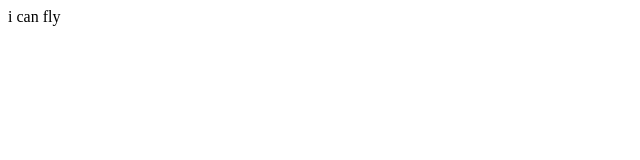
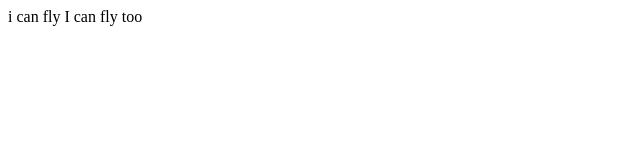
Before and after one commit to lianzhuozuimei/shop1, a plain HTML site: page index.html in a window 1280 px wide. Shown: the full height of the page, 0-640 px from the left. Drawn offline with Linux system fonts and the light colour scheme.

Commit message:
Update index.html

```diff
--- a/index.html
+++ b/index.html
@@ -1,3 +1,7 @@
 <maquee>
   i can fly
 </maquee>
+
+<maquee>
+  I can fly too
+</maquee>
```
